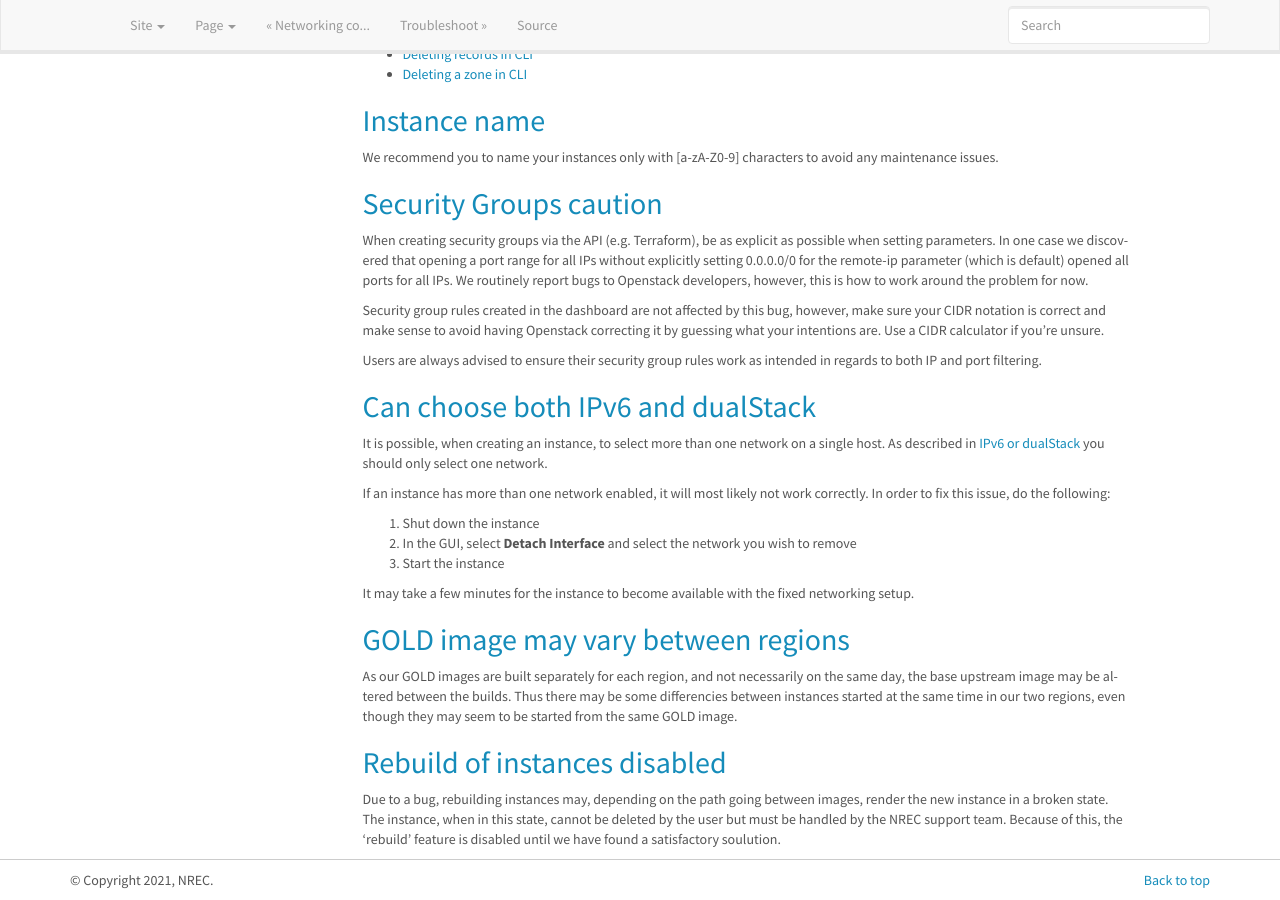
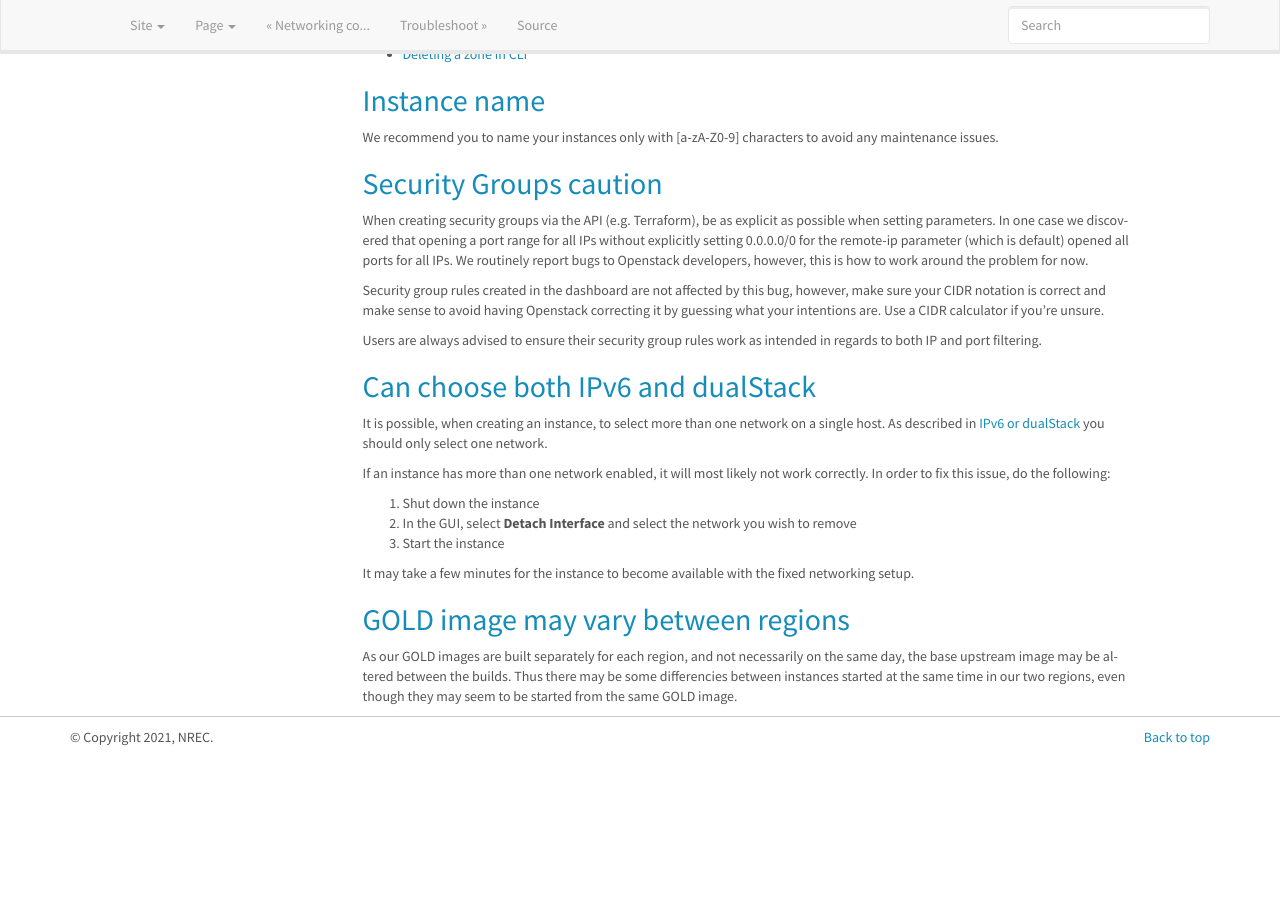
Before and after one commit to norcams/docs-enduser, a Sphinx documentation site: the page built from docs/known-issues.rst, in a window 1280 px wide and 900 px high, scrolled down 3837 px. Built offline with Sphinx 7.4.7, drawn with Linux system fonts in a browser that asks for light colours; after the commit the page ends 4594 px from its top, so only the background shows below that; some of the changed text lies outside the part shown.

Commit message:
Remove user doc regarding rebuild disabled

```diff
--- a/docs/faq.rst
+++ b/docs/faq.rst
@@ -92,9 +92,6 @@ below.
    * - Shelve
      - Stop instance and free resources whilst retaining state (incl. IP addresses)
      - Workaround: Create snapshot. IP addresses are not retained, though.
-   * - Rebuild
-     - Rebuild instance, possibly with another image than originally, keeping IP address
-     - No workaround! Must delete and build new, with new IP address. This will be fixed.
 
 
 How to regenerate your public SSH key
--- a/docs/known-issues.rst
+++ b/docs/known-issues.rst
@@ -283,13 +283,3 @@ As our GOLD images are built separately for each region, and not necessarily on
 the same day, the base upstream image may be altered between the builds. Thus
 there may be some differencies between instances started at the same time in our
 two regions, even though they may seem to be started from the same GOLD image.
-
-
-Rebuild of instances disabled
------------------------------
-
-Due to a bug, rebuilding instances may, depending on the path going between
-images, render the new instance in a broken state. The instance, when in this
-state, cannot be deleted by the user but must be handled by the NREC support
-team. Because of this, the 'rebuild' feature is disabled until we have found a
-satisfactory soulution.
```
